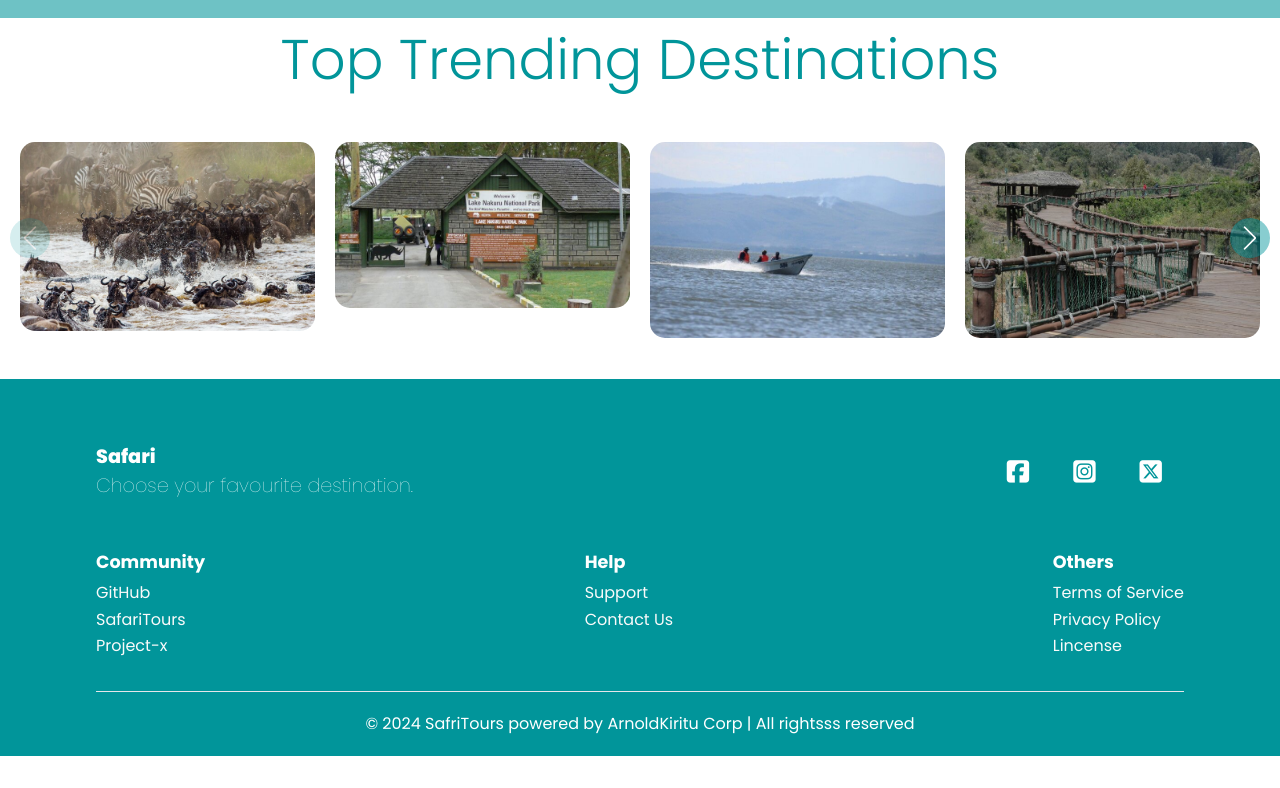
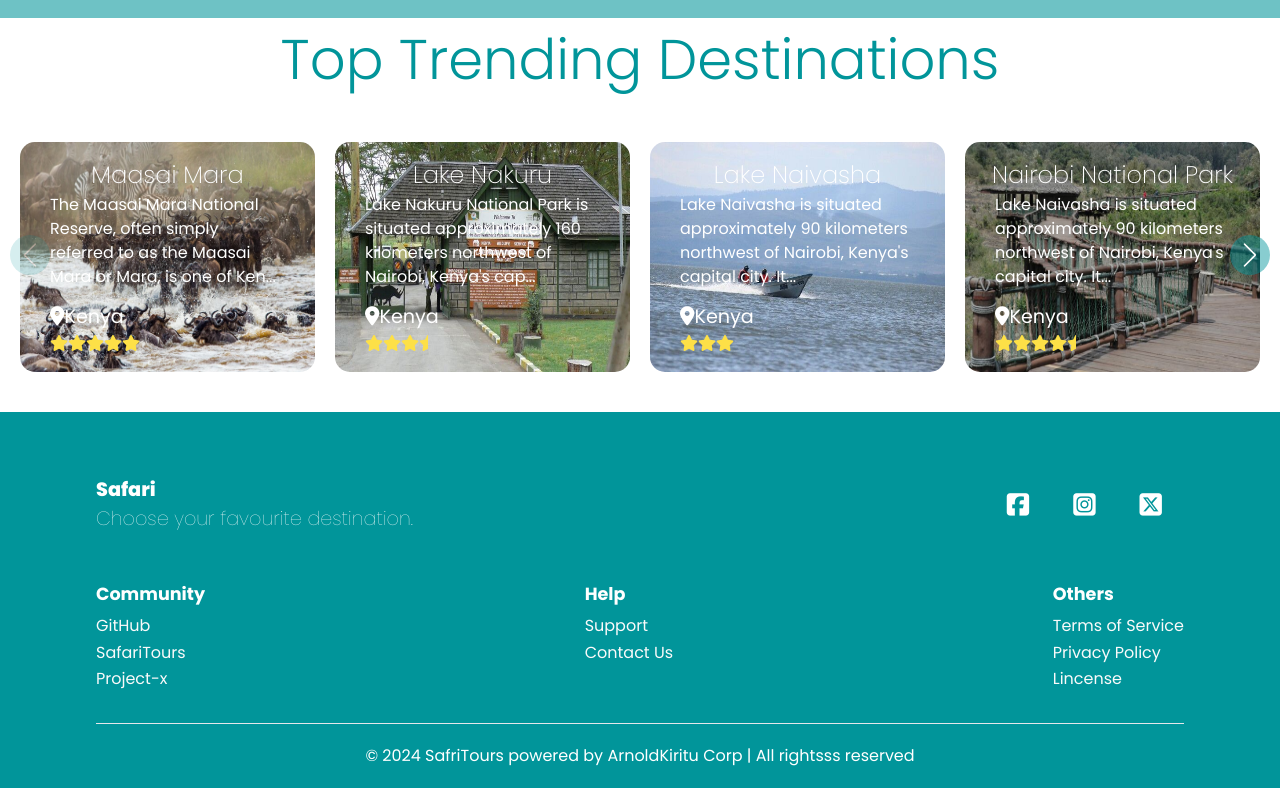
Before and after one commit to arnold-0803/Safari-Front-end-Web-Project, a React (Create React App) app: page / in a window 1280 px wide. Shown: the part 3177-3965 px from the top of the page. Before the commit the page ends 3933 px from the top, so only its background shows below. Built offline with nearby package versions, Linux system fonts and the light colour scheme; the HTML template or start-up script is replaced by a standard one.

Commit message:
styled destinations swiper

```diff
--- a/public/db/db.json
+++ b/public/db/db.json
@@ -4,31 +4,41 @@
       "id": 0,
       "image": "/photos/6.avif",
       "heading": "Maasai Mara",
-      "description": "The Maasai Mara National Reserve, often simply referred to as the Maasai Mara or Mara, is one of Kenya's most iconic and renowned wildlife conservation areas. It is situated in the southwestern part of Kenya, the Maasai Mara National Reserve shares a border with Tanzania's Serengeti National Park. It is part of the larger Mara-Serengeti ecosystem, which is renowned for its abundant wildlife and annual wildebeest migration."
+      "description": "The Maasai Mara National Reserve, often simply referred to as the Maasai Mara or Mara, is one of Kenya's most iconic and renowned wildlife conservation areas. It is situated in the southwestern part of Kenya, the Maasai Mara National Reserve shares a border with Tanzania's Serengeti National Park. It is part of the larger Mara-Serengeti ecosystem, which is renowned for its abundant wildlife and annual wildebeest migration.",
+      "ratings": ["fa-solid fa-star","fa-solid fa-star", "fa-solid fa-star", "fa-solid fa-star", "fa-solid fa-star"],
+      "location":"Kenya"
     },
     {
       "id": 1,
       "image": "/photos/6.jpeg",
       "heading": "Lake Nakuru",
-      "description": "Lake Nakuru National Park is situated approximately 160 kilometers northwest of Nairobi, Kenya's capital city. It covers an area of about 188 square kilometers , with Lake Nakuru being the centerpiece of the park. This National Park is a protected areain the Rift Valley Province of Kenya, famous for its stunning lake and diverse wildlife."
+      "description": "Lake Nakuru National Park is situated approximately 160 kilometers northwest of Nairobi, Kenya's capital city. It covers an area of about 188 square kilometers , with Lake Nakuru being the centerpiece of the park. This National Park is a protected areain the Rift Valley Province of Kenya, famous for its stunning lake and diverse wildlife.",
+      "ratings": ["fa-solid fa-star","fa-solid fa-star", "fa-solid fa-star", "fa-solid fa-star-half"],
+      "location":"Kenya"
     },
     {
       "id": 2,
       "image": "/photos/7.jpeg",
       "heading": "Lake Naivasha",
-      "description": "Lake Naivasha is situated approximately 90 kilometers northwest of Nairobi, Kenya's capital city. It is one of the largest freshwater lakes in the Great Rift Valley and covers an area of about 139 square kilometers. LakeNaivash is known for its scenic beauty, abundant birdlife, and diverse ecosystem."
+      "description": "Lake Naivasha is situated approximately 90 kilometers northwest of Nairobi, Kenya's capital city. It is one of the largest freshwater lakes in the Great Rift Valley and covers an area of about 139 square kilometers. LakeNaivash is known for its scenic beauty, abundant birdlife, and diverse ecosystem.",
+      "ratings": ["fa-solid fa-star","fa-solid fa-star", "fa-solid fa-star"],
+      "location":"Kenya"
     },
     {
       "id": 3,
       "image": "/photos/8.jpeg",
       "heading": "Nairobi National Park",
-      "description": "Lake Naivasha is situated approximately 90 kilometers northwest of Nairobi, Kenya's capital city. It is one of the largest freshwater lakes in the Great Rift Valley and covers an area of about 139 square kilometers. LakeNaivash is known for its scenic beauty, abundant birdlife, and diverse ecosystem."
+      "description": "Lake Naivasha is situated approximately 90 kilometers northwest of Nairobi, Kenya's capital city. It is one of the largest freshwater lakes in the Great Rift Valley and covers an area of about 139 square kilometers. LakeNaivash is known for its scenic beauty, abundant birdlife, and diverse ecosystem.",
+      "ratings": ["fa-solid fa-star","fa-solid fa-star", "fa-solid fa-star", "fa-solid fa-star", "fa-solid fa-star-half"],
+      "location":"Kenya"
     },
     {
       "id": 4,
       "image": "/photos/photo-1516426122078-c23e76319801.avif",
       "heading": "Samburu National reserve",
-      "description": "Lake Naivasha is situated approximately 90 kilometers northwest of Nairobi, Kenya's capital city. It is one of the largest freshwater lakes in the Great Rift Valley and covers an area of about 139 square kilometers. LakeNaivash is known for its scenic beauty, abundant birdlife, and diverse ecosystem."
+      "description": "Lake Naivasha is situated approximately 90 kilometers northwest of Nairobi, Kenya's capital city. It is one of the largest freshwater lakes in the Great Rift Valley and covers an area of about 139 square kilometers. LakeNaivash is known for its scenic beauty, abundant birdlife, and diverse ecosystem.",
+      "ratings": ["fa-solid fa-star","fa-solid fa-star", "fa-solid fa-star", "fa-solid fa-star", "fa-solid fa-star-half"],
+      "location":"Kenya"
     }
   ]
 }
--- a/src/components/SwiperScreen.js
+++ b/src/components/SwiperScreen.js
@@ -47,13 +47,26 @@ function SwiperScreen({
               <div className='content-wrapper'>
                 <Link className='block w-full h-full'
                   to={"/"}>
-                <h3 className='text-[#fff] text-[1.5rem] font-extralight pt-[30px]'>
+                <h3 className='text-[#fff] text-[1.5rem] font-extralight pt-[15px]'>
                   {item.heading}
                 </h3>
-                <p className='flex justify-center items-center px-[10px]
-                  text-[#fff]'>
-                  {item.description.slice(0,100)}
+                <p className='flex justify-center items-center px-[30px]
+                  text-[#fff] text-start'>
+                  {item.description.slice(0,100)}...
                 </p>
+                <div className='absolute bottom-0 pb-[16px]'>
+                  <p className='text-start text-[#fff] px-[30px] text-[1.2rem]'>
+                    <i className='fa-solid fa-location-dot'></i>
+                    {item.location}
+                  </p>
+                  <ul className='w-full flex text-yellow-300 px-[30px]'>
+                    {item.ratings.map((rating, idx) => (
+                      <li key={idx}>
+                        <i className={`${rating} inline-block`}></i>
+                      </li>
+                    ))}
+                  </ul>
+                </div>
                 </Link>
               </div>
             </SwiperSlide>
--- a/src/index.css
+++ b/src/index.css
@@ -145,7 +145,7 @@ nav .menubar i{
 }
 
 .trending-swiper .swiper-slide{
-  @apply relative;
+  @apply relative sm:h-[230px];
 }
 
 .trending-swiper .swiper-slide .image-wrapper{
@@ -153,18 +153,21 @@ nav .menubar i{
 }
 
 .trending-swiper .swiper-slide .content-wrapper{
-  background: linear-gradient(rgba(1, 149, 154, 0.3), #01959ad5);
+  /* background: linear-gradient(rgba(1, 149, 154, 0.3), #01959ad5); */
   @apply absolute top-0 left-0 w-full h-full rounded-[15px];
-  opacity: 0;
+  transition: 0.3s ease-in-out;
+  /* opacity: 0;
   visibility: hidden;
-  transition: opacity 0.3s ease-in-out, visibility 0.3s ease-in-out;
+  transition: opacity 0.3s ease-in-out, visibility 0.3s ease-in-out; */
 }
 
 .trending-swiper .swiper-slide:hover .content-wrapper{
-  transform-origin: bottom;
+  /* transform-origin: bottom;
   @apply block;
   opacity: 1;
-  visibility: visible;
+  visibility: visible; */
+  background: linear-gradient(rgba(1, 149, 154, 0.3), #01959ad5);
+  transform-origin: bottom;
 }
 
 .trending-swiper .swiper-button-prev,
```
